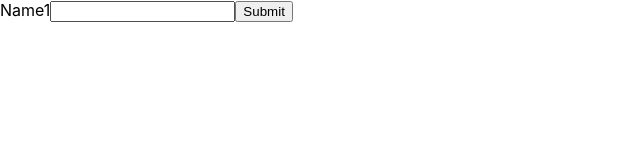
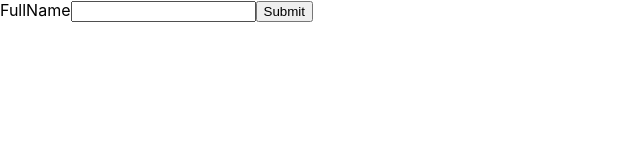
Before and after one commit to battletremor/react-test, a React (Create React App) app: page / in a window 1280 px wide. Shown: the top 160 px of the page, without its empty margins (0-640 px from the left). Built offline with nearby package versions, Linux system fonts and the light colour scheme.

Commit message:
Update App.js

```diff
--- a/src/App.js
+++ b/src/App.js
@@ -36,7 +36,7 @@ const App = () => {
 
       <form onSubmit={handleSubmit}>
 
-        <label htmlFor="name">Name1</label>
+        <label htmlFor="name">FullName</label>
 
         <input id="name" type="text" value={name} onChange={handleChange} />
 
```
